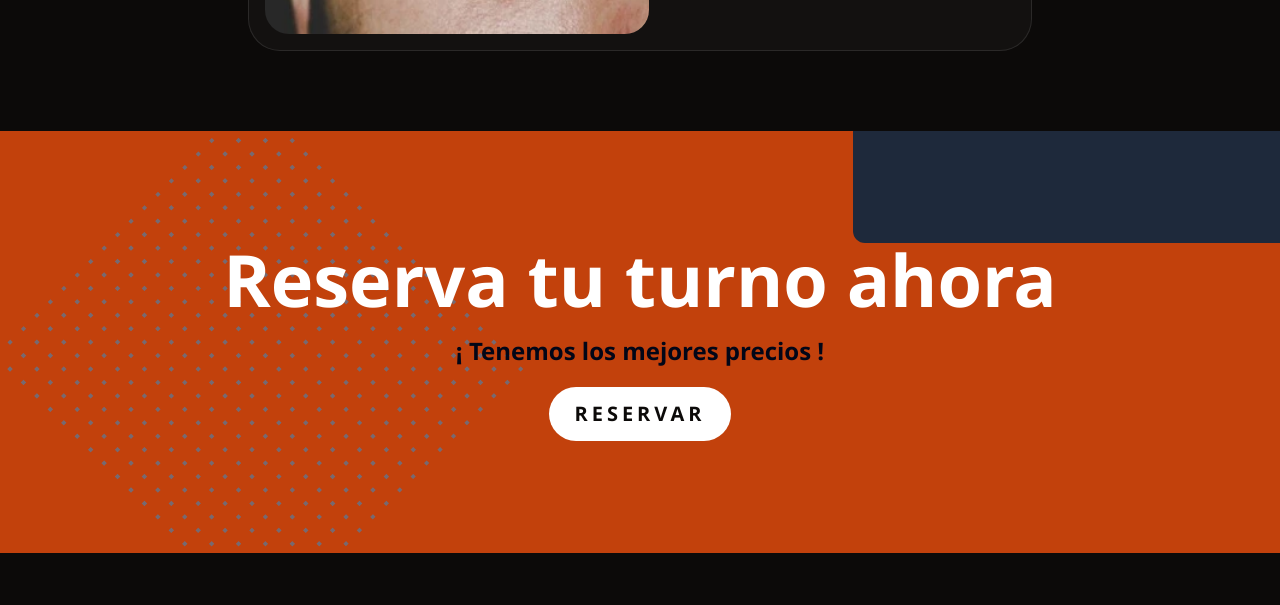
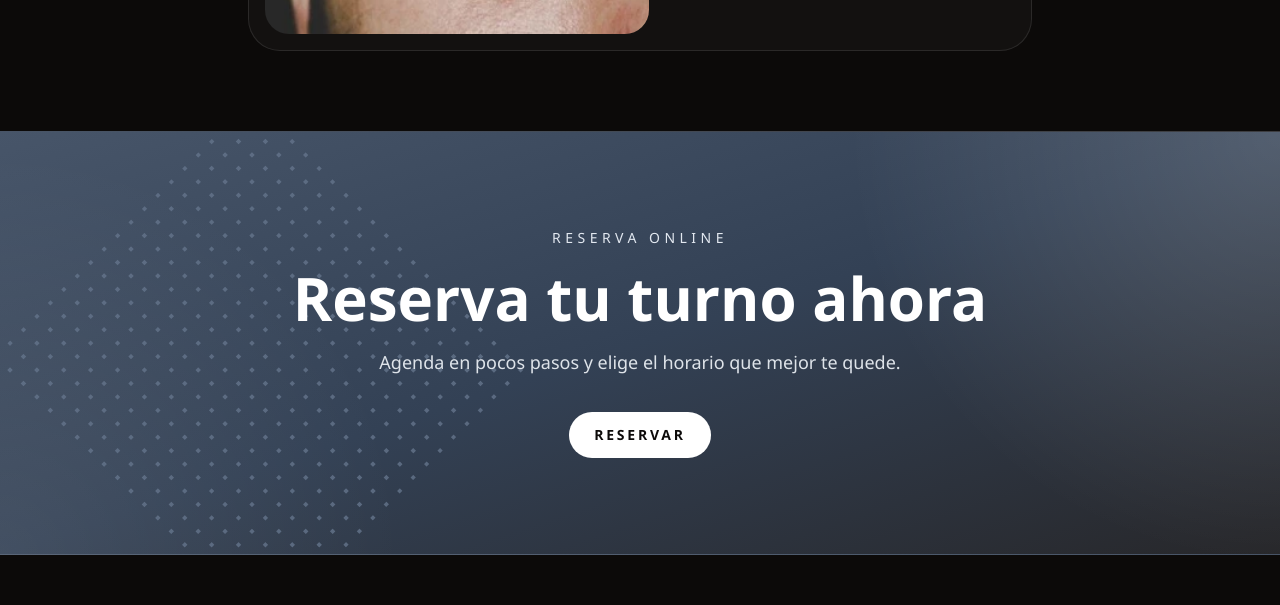
Before and after one commit to Alejo9601/don-ribete-barber, a React (Vite) app in the folder frontend/: page / in a window 1280 px wide. Shown: the part 2100-2705 px from the top of the page. Built offline with nearby package versions, Linux system fonts and the light colour scheme; no server answers.

Commit message:
feat(frontend): redesign booking call to action

```diff
--- a/frontend/src/components/Footer/index.tsx
+++ b/frontend/src/components/Footer/index.tsx
@@ -3,7 +3,7 @@ import SocialNetworks from '../SocialNetworks'
 
 const Footer = () => {
   return (
-    <footer className="w-full h-80 flex flex-col items-center justify-center bg-slate-900">
+    <footer className="w-full h-52 flex flex-col items-center justify-center bg-slate-900">
       <SocialNetworks onHeader={false}></SocialNetworks>
       <div className="flex flex-col">
         <p className="text-white pb-3 pt-5">Designed and built by</p>
--- a/frontend/src/components/PreFooter/index.tsx
+++ b/frontend/src/components/PreFooter/index.tsx
@@ -21,19 +21,26 @@ export function PreFooter() {
 
   return (
     <section className="relative my-20 overflow-hidden">
-      <div className="flex flex-col gap-5 py-28 items-center justify-center bg-orange-700 z-[2]">
-        <h2 className="text-white  text-center text-5xl lg:text-7xl font-extrabold z-[2]">
+      <div className="relative flex w-full overflow-hidden border-y border-white/10 bg-gradient-to-br from-slate-600 via-slate-700 to-zinc-800">
+        <div className="absolute inset-0 bg-[radial-gradient(circle_at_top_right,rgba(255,255,255,0.16),transparent_32%),radial-gradient(circle_at_bottom_left,rgba(255,255,255,0.08),transparent_30%)]"></div>
+        <div className="relative z-[2] flex w-full flex-col items-center justify-center gap-5 px-6 py-20 text-center sm:px-10 lg:px-16 lg:py-24">
+          <p className="text-sm uppercase tracking-[0.32em] text-slate-200">
+            Reserva online
+          </p>
+          <h2 className="max-w-3xl text-4xl font-semibold leading-tight text-white md:text-5xl lg:text-6xl">
             Reserva tu turno ahora
           </h2>
-        <p className="text-slate-950 text-center text-2xl font-semibold z-[2]">
-          ¡ Tenemos los mejores precios !
+          <p className="max-w-2xl text-base leading-7 text-slate-100/90 md:text-lg">
+            Agenda en pocos pasos y elige el horario que mejor te quede.
           </p>
-        <Button onClick={handleOnClick} additionalProps="text-xl z-[2]">
+          <Button onClick={handleOnClick} additionalProps="z-[2] mt-4 text-base">
             Reservar
           </Button>
         </div>
+        <div className="pointer-events-none absolute inset-y-0 left-0 z-[1] hidden w-full items-center overflow-hidden lg:flex">
           <BackgroundDotsSVG />
-      <div className="bg-slate-800 h-28 w-1/3 absolute right-0 top-0 rounded-bl-xl"></div>
+        </div>
+      </div>
 
       {showModal ? (
         <ReservationModal closeModal={closeReservationModal}></ReservationModal>
```
Lines whose indentation alone changed are shown as unchanged.
